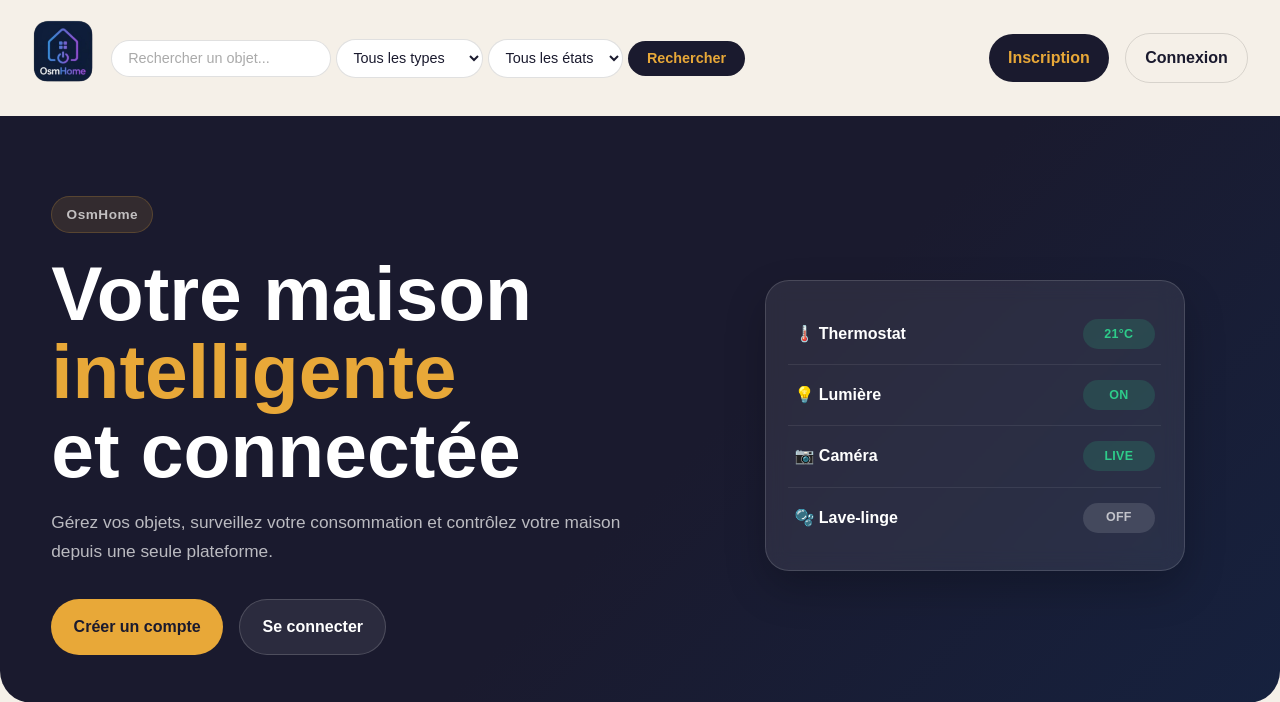
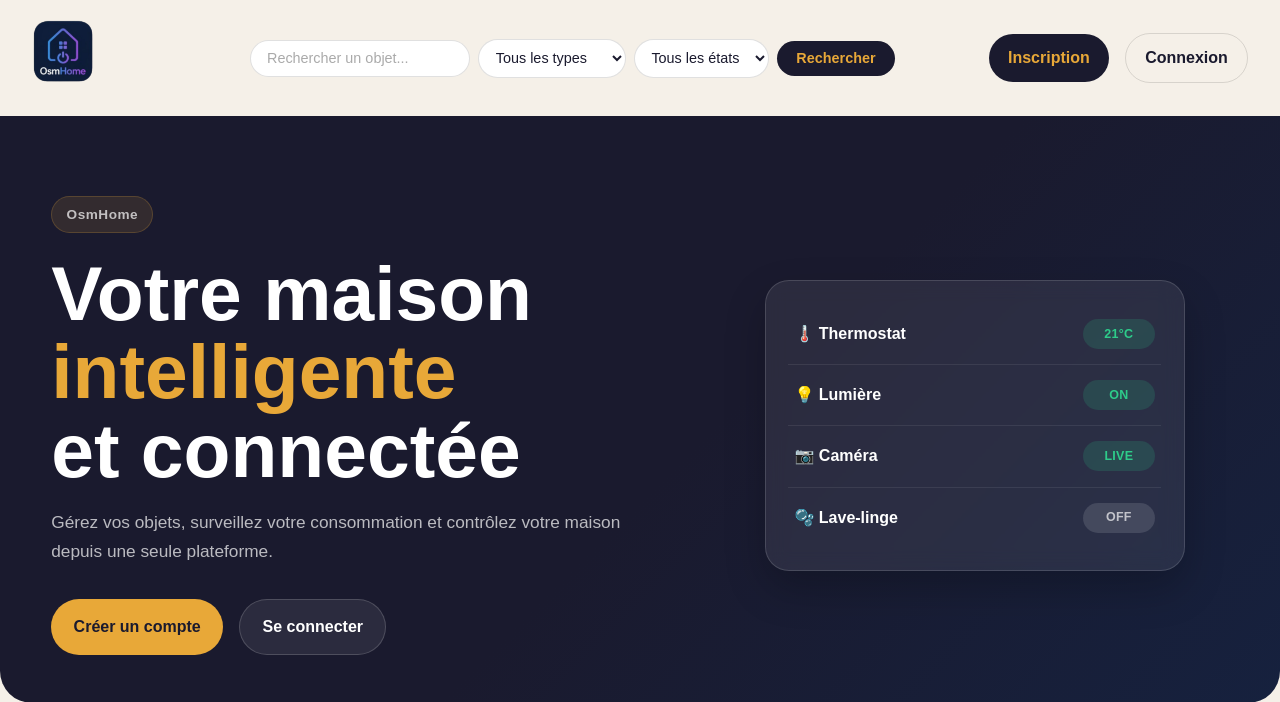
Before and after one commit to kentarolrt/DevWebGI4, a Flask app: page / in a window 1280 px wide. Shown: the top 702 px of the page. Run offline with Flask 3, Linux system fonts and the light colour scheme; data comes from the database, SQL or seed files in the repository.

Commit message:
adjust search bar

```diff
--- a/static/css/style.css
+++ b/static/css/style.css
@@ -1617,8 +1617,6 @@
   }
 }
 
-Ajoute ça à la fin de ton style.css :
-css/* ========== SEARCH BAR ========== */
 .search-bar {
     display: flex;
     flex-direction: row;
@@ -1626,7 +1624,7 @@
     gap: 8px;
     flex: 1;
     max-width: 600px;
-    margin: 0 2rem;
+    margin: 0 2rem 0 3rem;
 }
 
 .search-bar input {
```
